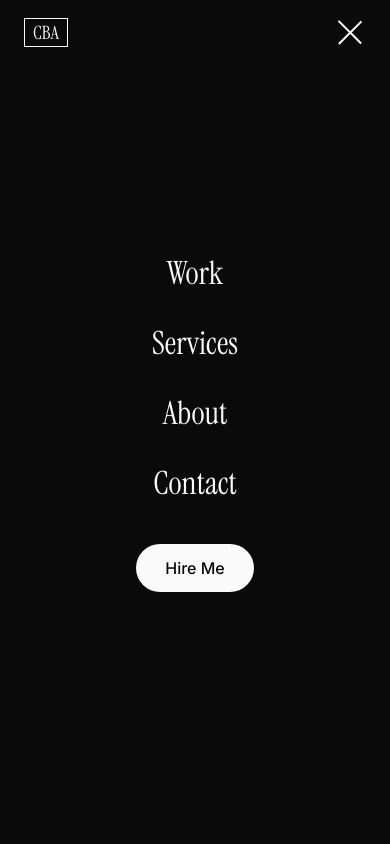
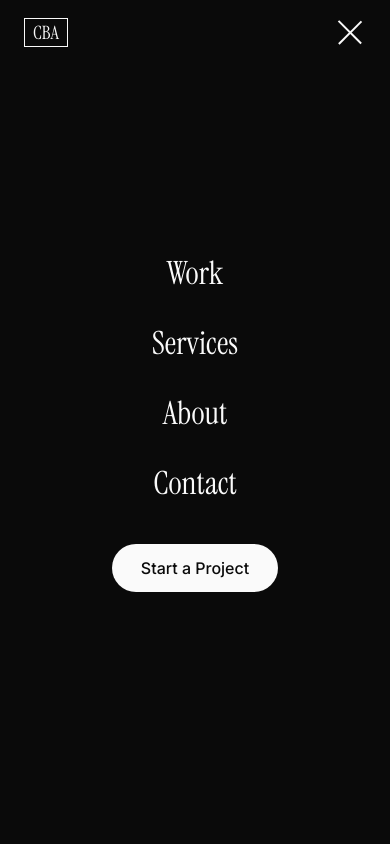
Before and after one commit to Andrej0709/Site, a plain HTML site: page index.html in a window 390 px wide. Both pictures are taken after a click on the button "Open menu". Shown: the top 844 px of the page. Drawn offline with Linux system fonts and the light colour scheme.

```diff
--- a/index.html
+++ b/index.html
@@ -54,7 +54,7 @@
     <a href="#services">Services</a>
     <a href="#about">About</a>
     <a href="#contact">Contact</a>
-    <a href="#contact" class="btn btn-pill btn-light mobile-hire">Hire Me</a>
+    <a href="#contact" class="btn btn-pill btn-light mobile-hire">Start a Project</a>
   </nav>
 </div>
 
```
